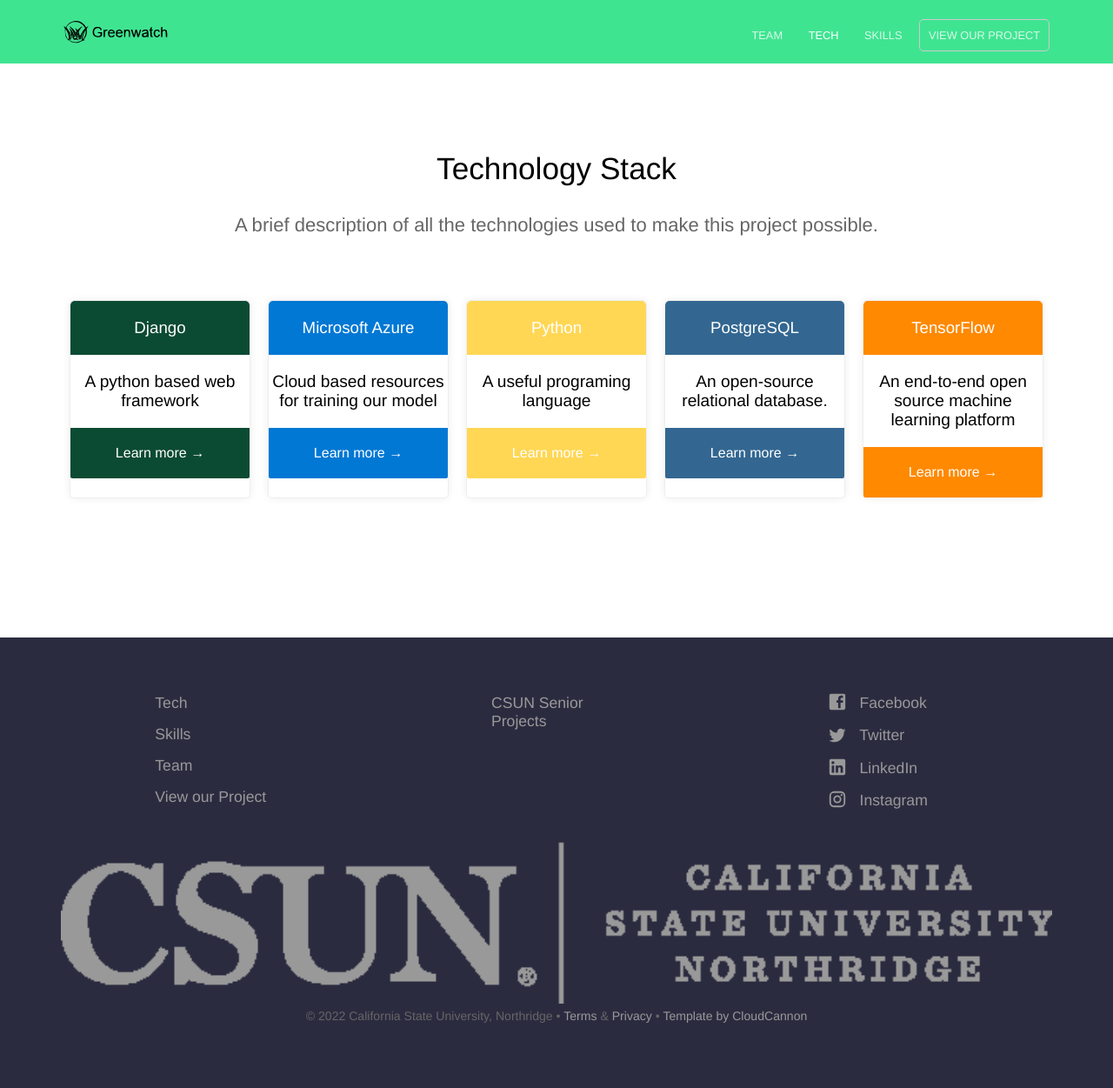
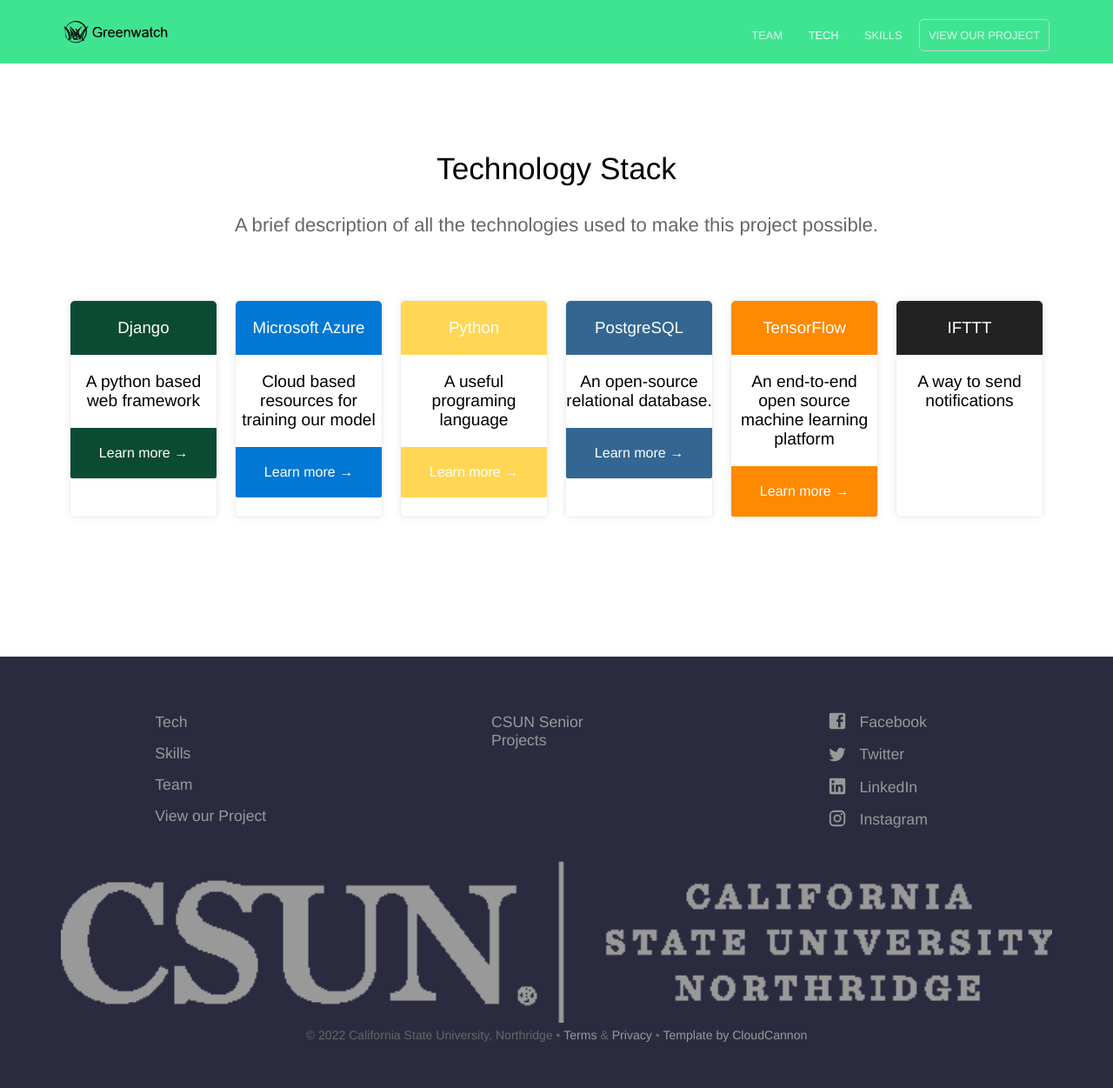
Before and after one commit to COMP490-Greenwatch-Org/greenwatch-team-website, a Jekyll site: the page built from pricing.html, in a window 1280 px wide. Shown: the whole page at 87% size. Built offline with Jekyll 4.4.1, drawn with Linux system fonts in a browser that asks for light colours; before the commit the page ends 1229 px from its top, so only the background shows below that.

Commit message:
Update pricing.html

```diff
--- a/pricing.html
+++ b/pricing.html
@@ -43,6 +43,11 @@
     call_to_action:
       link: https://www.tensorflow.org/
       text: Learn more
+  - name: IFTTT
+    color: "#222222"
+    features:
+      - text: A way to send notifications
+        highlight: true
 ---
 <div class="plans">
 	{% for plan in page.pricing_table %}
```
